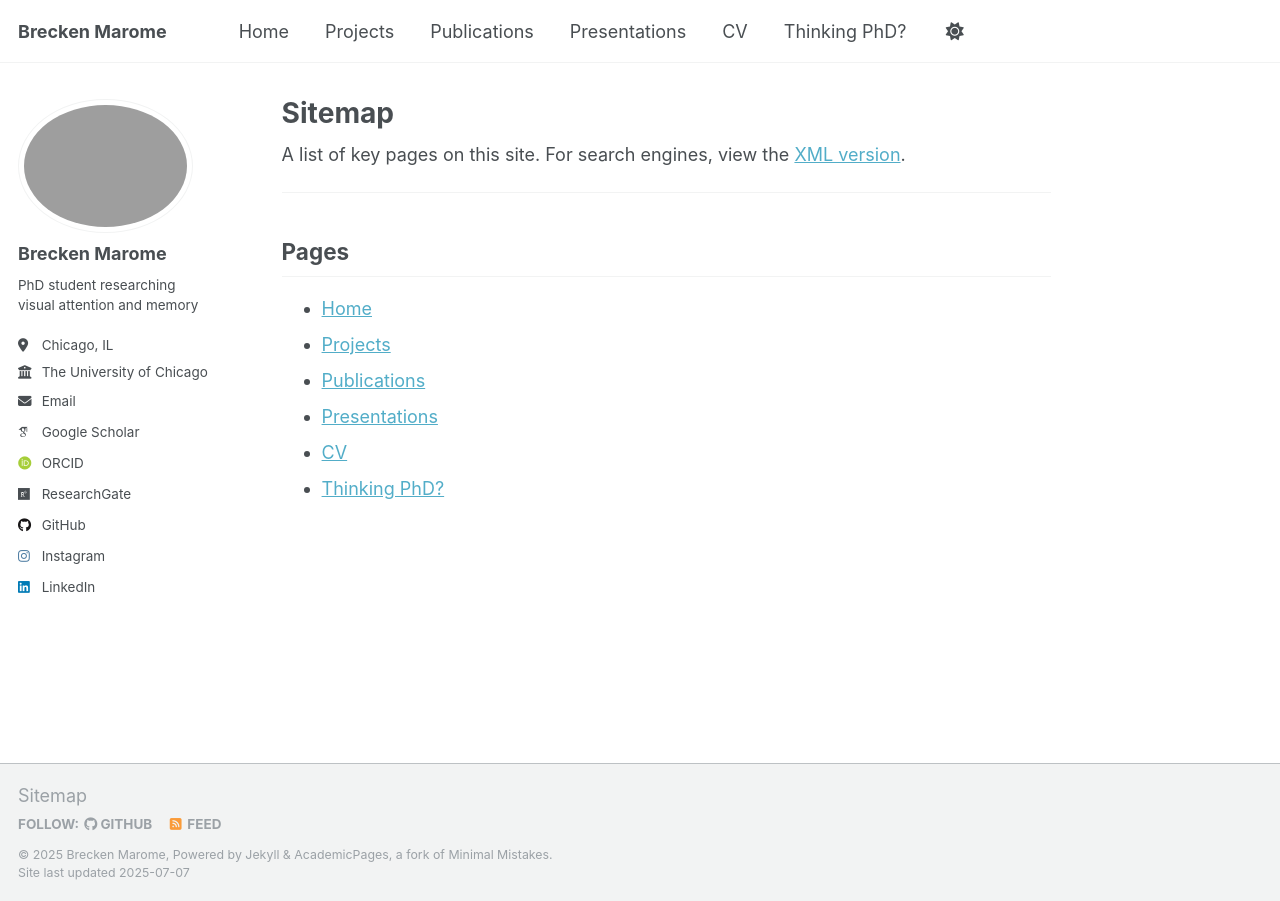
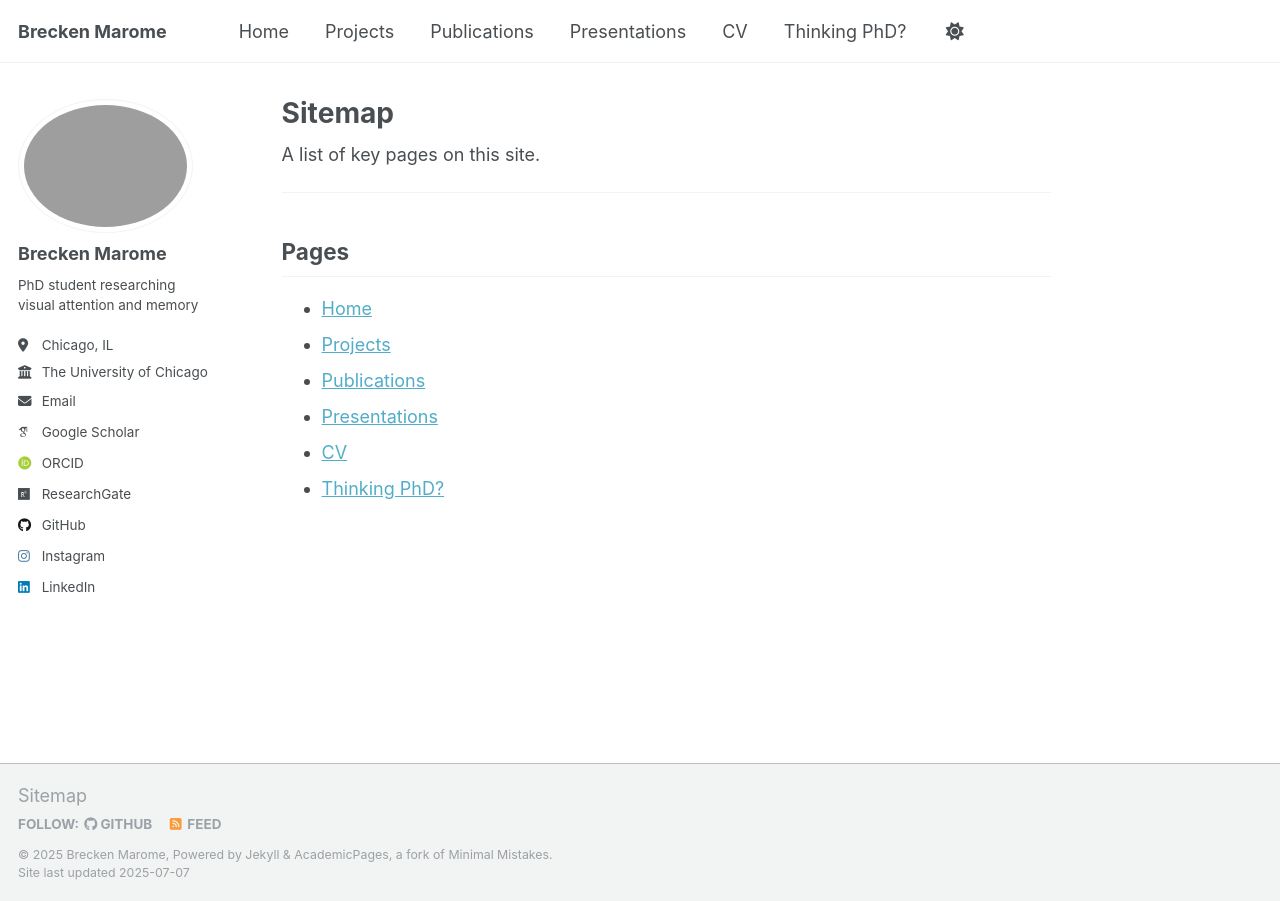
Before and after one commit to btmarome/btmarome.github.io, a Jekyll site: the page built from _pages/sitemap.md, in a window 1280 px wide. Built offline with Jekyll 4.4.1, drawn with Linux system fonts in a browser that asks for light colours; some web fonts are replaced; a script that is not in the unit is left out.

Commit message:
Update sitemap.md

```diff
--- a/_pages/sitemap.md
+++ b/_pages/sitemap.md
@@ -5,7 +5,7 @@ permalink: /sitemap/
 author_profile: true
 ---
 
-A list of key pages on this site. For search engines, view the [XML version](/sitemap.xml).
+A list of key pages on this site.
 
 ---
 
```
